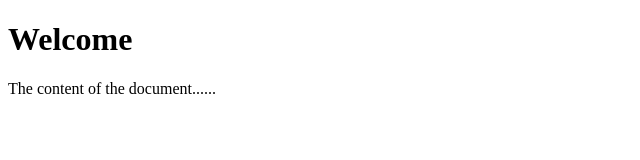
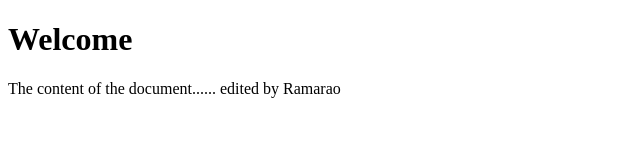
Before and after one commit to RavindraMouli/webpage, a plain HTML site: page index.html in a window 1280 px wide. Shown: the whole page, without its empty margins (0-640 px from the left). Drawn offline with Linux system fonts and the light colour scheme.

Commit message:
edited by Ramarao

```diff
--- a/index.html
+++ b/index.html
@@ -7,7 +7,7 @@
 
 <body>
     <h1>Welcome</h1>
-    The content of the document......
+    The content of the document...... edited by Ramarao
 </body>
 
 </html>
```
